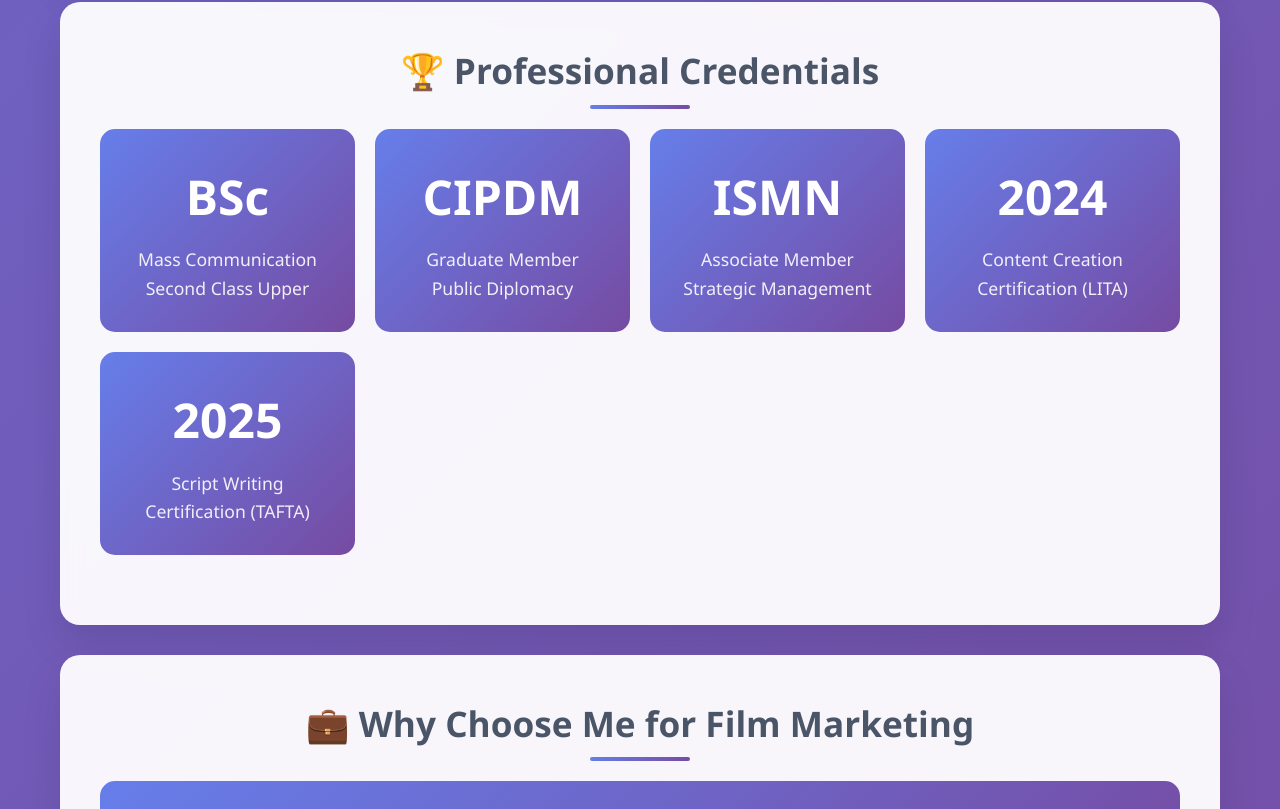
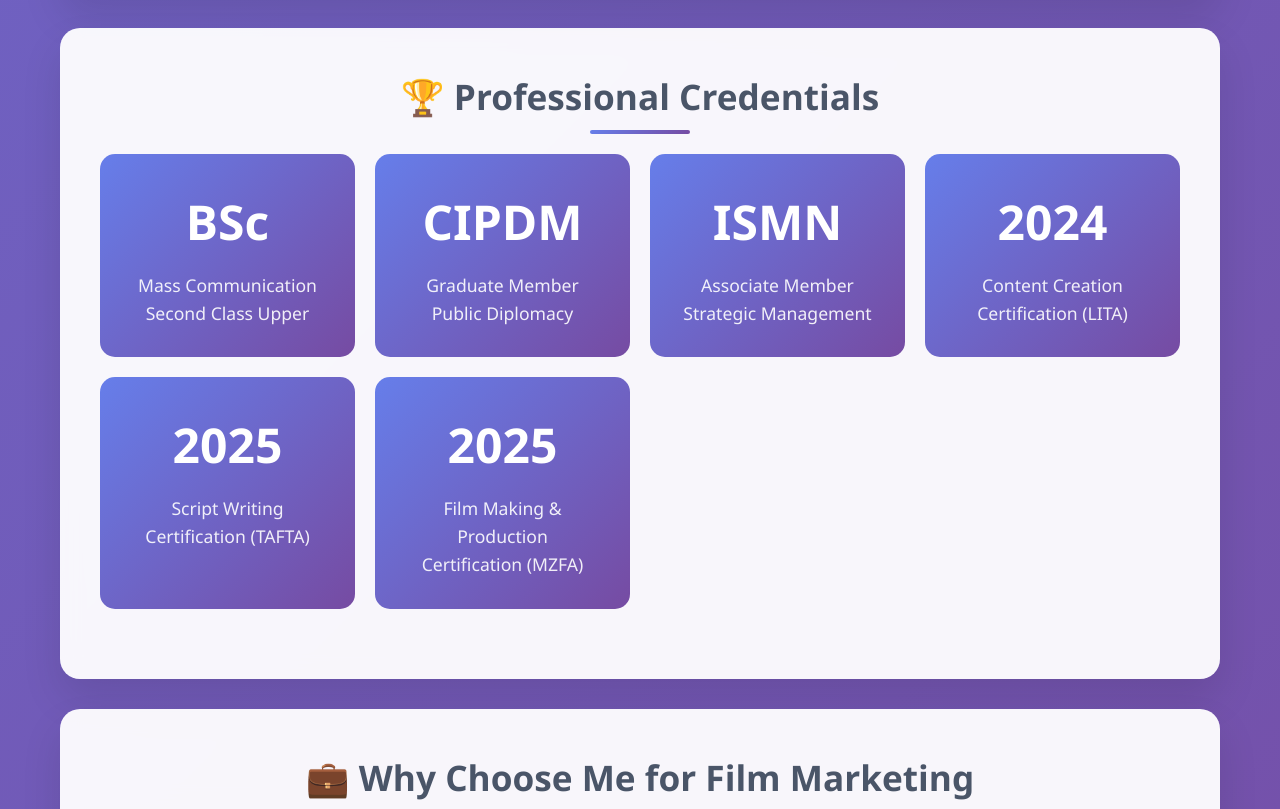
Before and after one commit to AbayomiFaj/Adebola_Fadare_Portfolio, a plain HTML site: page index.html in a window 1280 px wide. Shown: the part 4084-4893 px from the top of the page. Drawn offline with Linux system fonts and the light colour scheme.

Commit message:
index.html

```diff
--- a/index.html
+++ b/index.html
@@ -424,7 +424,7 @@
             <h2>🎯 Content Specializations</h2>
             <div class="highlight">
                 <h3>Film Marketing Ready</h3>
-                <p>With my Script Writing Certification from Terra Academy for the Arts and deep understanding of storytelling, I bring unique insight into creating compelling narratives that resonate with film audiences and drive engagement.</p>
+                <p>>With my Script Writing Certification from Terra Academy for the Arts and Film Making & Production Certification from Mount Zion Film Academy, I bring unique insight into both storytelling and film production processes, creating compelling narratives that resonate with film audiences and drive engagement.</p>
             </div>
 
             <div class="project-grid">
@@ -498,6 +498,10 @@
                     <div class="stat-number">2025</div>
                     <div class="stat-label">Script Writing<br>Certification (TAFTA)</div>
                 </div>
+                <div class="stat-card">
+                    <div class="stat-number">2025</div>
+                    <div class="stat-label">Film Making & Production<br>Certification (MZFA)</div>
+                </div>
             </div>
         </div>
 
```
